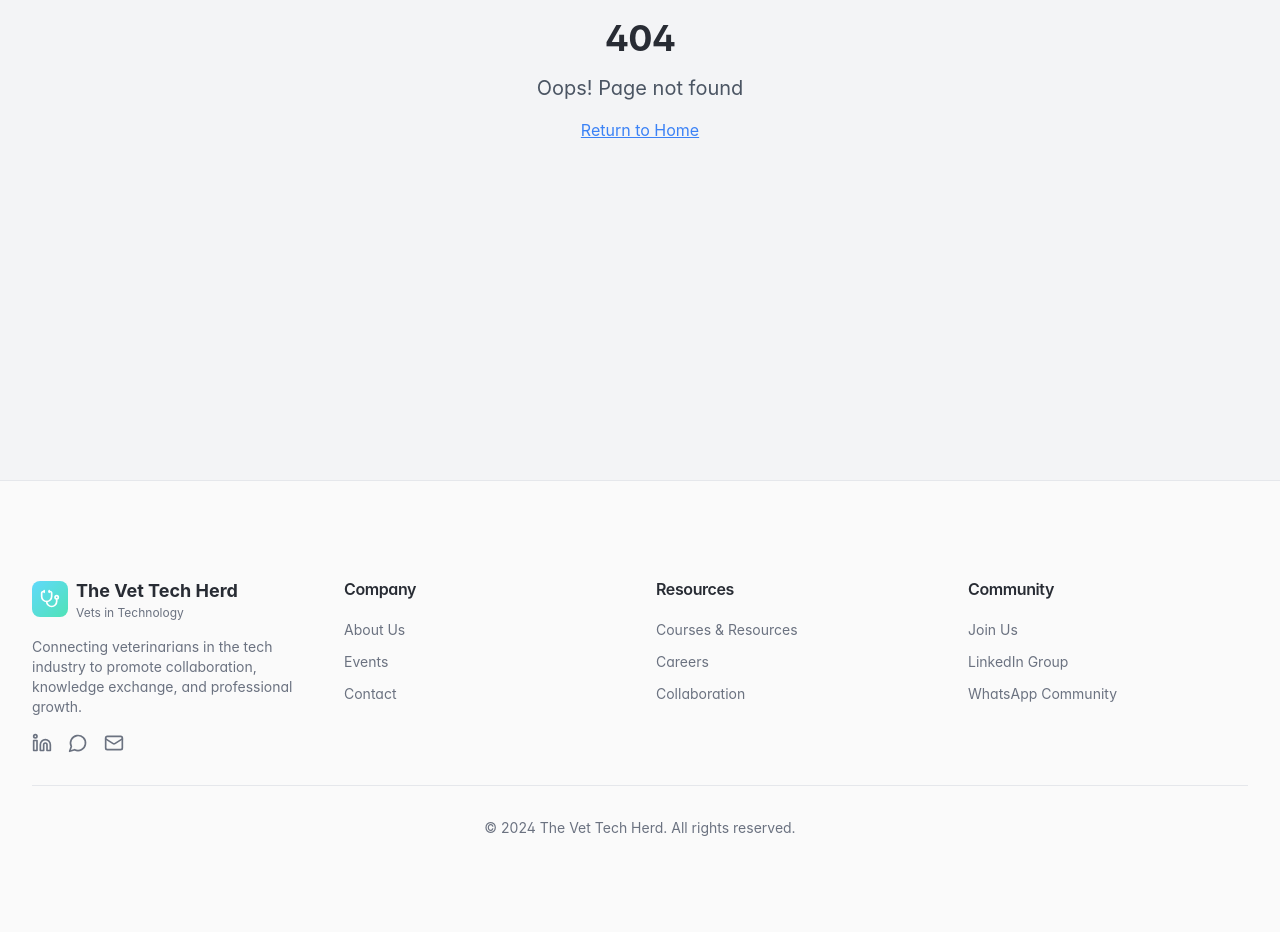
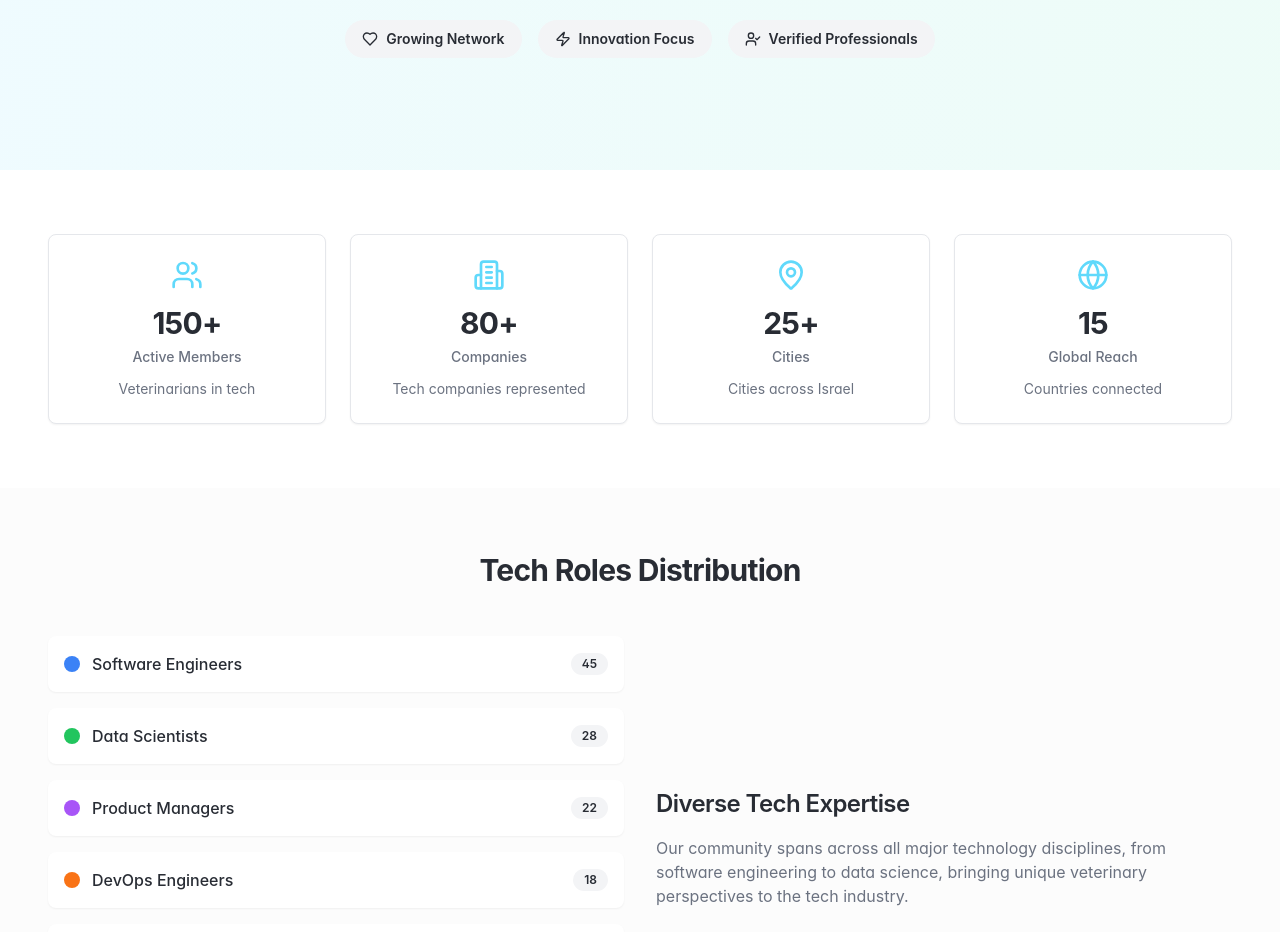
Before and after one commit to Neo221158/the-vet-tech-herd, a React (Vite) app: page /mapping in a window 1280 px wide. Shown: the part 397-1329 px from the top of the page. Built offline with nearby package versions, Linux system fonts and the light colour scheme.

Commit message:
Add mapping community page
Create a new page for "Mapping the Community" and add a route for it in `App.tsx`.

```diff
--- a/src/App.tsx
+++ b/src/App.tsx
@@ -13,6 +13,7 @@ import Resources from "./pages/Resources";
 import Careers from "./pages/Careers";
 import JoinUs from "./pages/JoinUs";
 import Contact from "./pages/Contact";
+import MappingCommunity from "./pages/MappingCommunity";
 import NotFound from "./pages/NotFound";
 
 const queryClient = new QueryClient();
@@ -33,6 +34,7 @@ const App = () => (
               <Route path="/collaboration" element={<Collaboration />} />
               <Route path="/resources" element={<Resources />} />
               <Route path="/careers" element={<Careers />} />
+              <Route path="/mapping" element={<MappingCommunity />} />
               <Route path="/join" element={<JoinUs />} />
               <Route path="/contact" element={<Contact />} />
               <Route path="*" element={<NotFound />} />
--- a/src/components/layout/Header.tsx
+++ b/src/components/layout/Header.tsx
@@ -10,6 +10,7 @@ const navigation = [
   { name: 'Collaboration', href: '/collaboration' },
   { name: 'Resources', href: '/resources' },
   { name: 'Careers', href: '/careers' },
+  { name: 'Mapping', href: '/mapping' },
   { name: 'Contact', href: '/contact' },
 ];
 
--- /dev/null
+++ b/src/pages/MappingCommunity.tsx
@@ -0,0 +1,182 @@
+import { Users, MapPin, Globe, Network, UserCheck, Building2, Zap, Heart } from 'lucide-react';
+import { Card, CardContent, CardDescription, CardHeader, CardTitle } from '@/components/ui/card';
+import { Badge } from '@/components/ui/badge';
+import { Button } from '@/components/ui/button';
+
+export default function MappingCommunity() {
+  const stats = [
+    { icon: Users, label: 'Active Members', value: '150+', description: 'Veterinarians in tech' },
+    { icon: Building2, label: 'Companies', value: '80+', description: 'Tech companies represented' },
+    { icon: MapPin, label: 'Cities', value: '25+', description: 'Cities across Israel' },
+    { icon: Globe, label: 'Global Reach', value: '15', description: 'Countries connected' },
+  ];
+
+  const roles = [
+    { title: 'Software Engineers', count: 45, color: 'bg-blue-500' },
+    { title: 'Data Scientists', count: 28, color: 'bg-green-500' },
+    { title: 'Product Managers', count: 22, color: 'bg-purple-500' },
+    { title: 'DevOps Engineers', count: 18, color: 'bg-orange-500' },
+    { title: 'Tech Leads', count: 15, color: 'bg-red-500' },
+    { title: 'Founders/CTOs', count: 12, color: 'bg-indigo-500' },
+    { title: 'QA Engineers', count: 10, color: 'bg-pink-500' },
+  ];
+
+  const locations = [
+    { city: 'Tel Aviv', members: 52 },
+    { city: 'Jerusalem', members: 18 },
+    { city: 'Haifa', members: 15 },
+    { city: 'Beer Sheva', members: 12 },
+    { city: 'Herzliya', members: 10 },
+    { city: 'Ramat Gan', members: 8 },
+    { city: 'Netanya', members: 6 },
+    { city: 'Other Cities', members: 29 },
+  ];
+
+  return (
+    <div className="min-h-screen bg-background">
+      {/* Hero Section */}
+      <section className="py-20 px-4 bg-gradient-to-r from-primary/10 to-vet-accent/10">
+        <div className="container-custom text-center">
+          <Network className="h-16 w-16 text-primary mx-auto mb-6" />
+          <h1 className="text-4xl md:text-6xl font-bold text-foreground mb-6">
+            Mapping Our Community
+          </h1>
+          <p className="text-xl text-muted-foreground max-w-2xl mx-auto mb-8">
+            Discover the diverse network of Israeli veterinarians who have made their mark in the technology industry across the globe.
+          </p>
+          <div className="flex flex-wrap justify-center gap-4 mb-8">
+            <Badge variant="secondary" className="text-sm px-4 py-2">
+              <Heart className="h-4 w-4 mr-2" />
+              Growing Network
+            </Badge>
+            <Badge variant="secondary" className="text-sm px-4 py-2">
+              <Zap className="h-4 w-4 mr-2" />
+              Innovation Focus
+            </Badge>
+            <Badge variant="secondary" className="text-sm px-4 py-2">
+              <UserCheck className="h-4 w-4 mr-2" />
+              Verified Professionals
+            </Badge>
+          </div>
+        </div>
+      </section>
+
+      {/* Stats Section */}
+      <section className="py-16 px-4">
+        <div className="container-custom">
+          <div className="grid grid-cols-1 md:grid-cols-2 lg:grid-cols-4 gap-6">
+            {stats.map((stat, index) => (
+              <Card key={index} className="text-center">
+                <CardHeader className="pb-3">
+                  <stat.icon className="h-8 w-8 text-primary mx-auto mb-2" />
+                  <CardTitle className="text-3xl font-bold text-foreground">
+                    {stat.value}
+                  </CardTitle>
+                  <CardDescription className="font-medium">
+                    {stat.label}
+                  </CardDescription>
+                </CardHeader>
+                <CardContent>
+                  <p className="text-sm text-muted-foreground">{stat.description}</p>
+                </CardContent>
+              </Card>
+            ))}
+          </div>
+        </div>
+      </section>
+
+      {/* Roles Distribution */}
+      <section className="py-16 px-4 bg-muted/30">
+        <div className="container-custom">
+          <h2 className="text-3xl font-bold text-center mb-12">
+            Tech Roles Distribution
+          </h2>
+          <div className="grid grid-cols-1 lg:grid-cols-2 gap-8 items-center">
+            <div className="space-y-4">
+              {roles.map((role, index) => (
+                <div key={index} className="flex items-center justify-between p-4 bg-background rounded-lg shadow-sm">
+                  <div className="flex items-center space-x-3">
+                    <div className={`w-4 h-4 rounded-full ${role.color}`}></div>
+                    <span className="font-medium">{role.title}</span>
+                  </div>
+                  <Badge variant="secondary">{role.count}</Badge>
+                </div>
+              ))}
+            </div>
+            <div className="text-center lg:text-left">
+              <h3 className="text-2xl font-semibold mb-4">Diverse Tech Expertise</h3>
+              <p className="text-muted-foreground mb-6">
+                Our community spans across all major technology disciplines, from software engineering
+                to data science, bringing unique veterinary perspectives to the tech industry.
+              </p>
+              <Button variant="outline">
+                View Open Positions
+              </Button>
+            </div>
+          </div>
+        </div>
+      </section>
+
+      {/* Geographic Distribution */}
+      <section className="py-16 px-4">
+        <div className="container-custom">
+          <h2 className="text-3xl font-bold text-center mb-12">
+            Geographic Presence
+          </h2>
+          <div className="grid grid-cols-1 lg:grid-cols-2 gap-8">
+            <div>
+              <h3 className="text-xl font-semibold mb-6">Members by City</h3>
+              <div className="space-y-3">
+                {locations.map((location, index) => (
+                  <div key={index} className="flex items-center justify-between p-3 bg-muted/50 rounded-lg">
+                    <div className="flex items-center space-x-3">
+                      <MapPin className="h-4 w-4 text-primary" />
+                      <span className="font-medium">{location.city}</span>
+                    </div>
+                    <Badge variant="secondary">{location.members}</Badge>
+                  </div>
+                ))}
+              </div>
+            </div>
+            <div className="text-center lg:text-left">
+              <h3 className="text-xl font-semibold mb-4">From Tel Aviv to the World</h3>
+              <p className="text-muted-foreground mb-6">
+                While our roots are in Israel's vibrant tech hubs, our community extends globally,
+                connecting veterinarians in technology across continents.
+              </p>
+              <div className="grid grid-cols-2 gap-4 mb-6">
+                <Card className="p-4 text-center">
+                  <div className="text-2xl font-bold text-primary">95%</div>
+                  <div className="text-sm text-muted-foreground">In Israel</div>
+                </Card>
+                <Card className="p-4 text-center">
+                  <div className="text-2xl font-bold text-primary">5%</div>
+                  <div className="text-sm text-muted-foreground">International</div>
+                </Card>
+              </div>
+            </div>
+          </div>
+        </div>
+      </section>
+
+      {/* Call to Action */}
+      <section className="py-16 px-4 bg-gradient-to-r from-primary/5 to-vet-accent/5">
+        <div className="container-custom text-center">
+          <h2 className="text-3xl font-bold mb-4">Join Our Growing Community</h2>
+          <p className="text-xl text-muted-foreground mb-8 max-w-2xl mx-auto">
+            Be part of this unique network of veterinarians shaping the future of technology.
+            Add your mark to our community map.
+          </p>
+          <div className="flex flex-col sm:flex-row gap-4 justify-center">
+            <Button size="lg" className="btn-primary">
+              Join the Community
+            </Button>
+            <Button size="lg" variant="outline">
+              Update Your Profile
+            </Button>
+          </div>
+        </div>
+      </section>
+    </div>
+  );
+}
```
